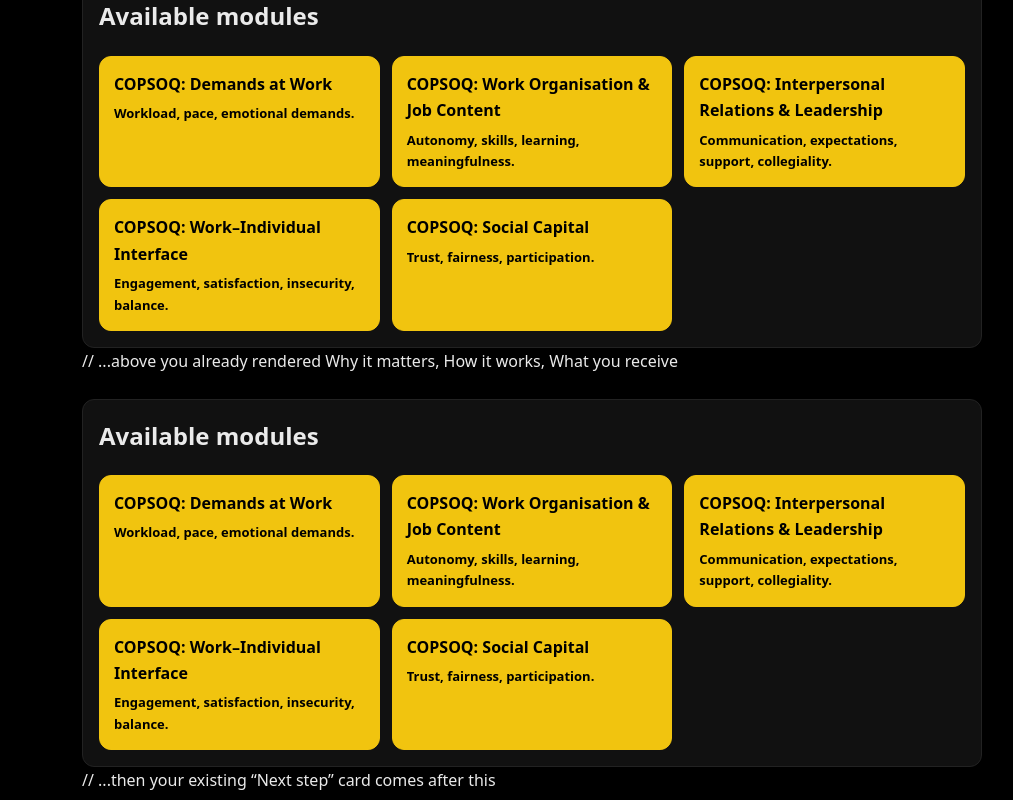
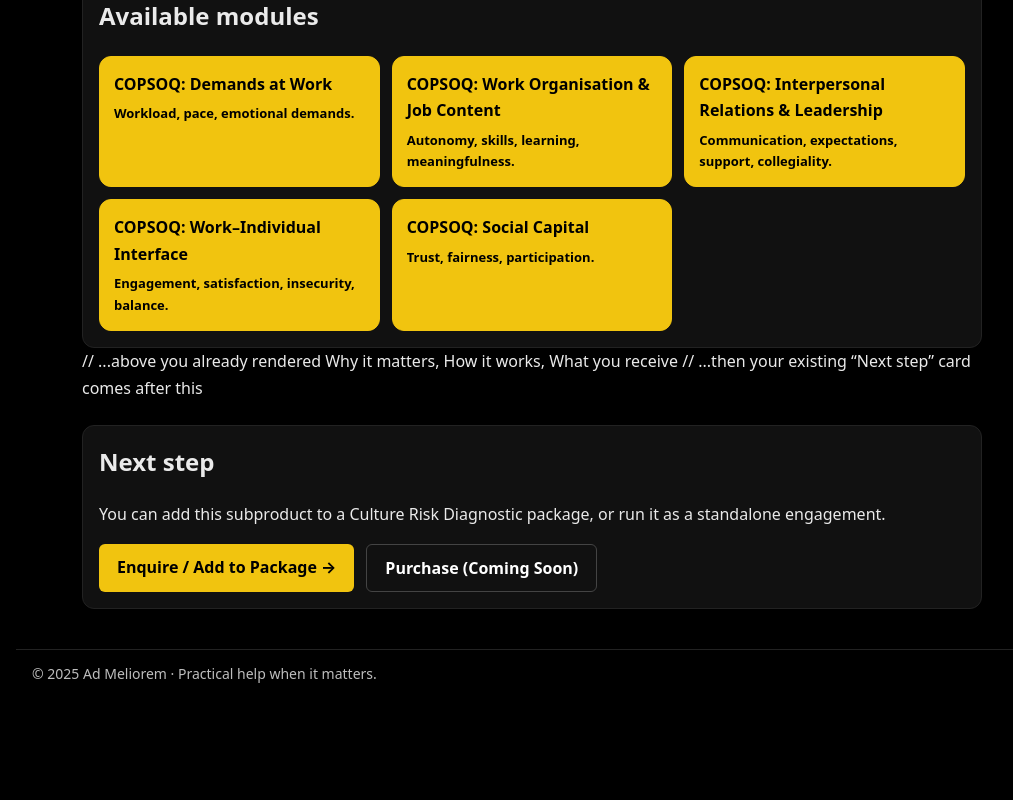
Before and after one commit to AlbertoRMelgoza/AdMeliorem, a Next.js app: page /products/culture-risk-diagnostic/copsoq in a window 1280 px wide. Shown: the part 1096-1896 px from the top of the page, without its empty margins (108-1121 px from the left). After the commit the page ends 1803 px from the top, so only its background shows below. Built offline with nearby package versions, Linux system fonts and the light colour scheme.

Commit message:
Update page.tsx

```diff
--- a/app/products/culture-risk-diagnostic/[slug]/page.tsx
+++ b/app/products/culture-risk-diagnostic/[slug]/page.tsx
@@ -106,35 +106,6 @@ export default function SubproductPage({ params }: Props) {
 
       // ...above you already rendered Why it matters, How it works, What you receive
 
-{/* ↓↓↓ ADD THIS BLOCK HERE ↓↓↓ */}
-{SUBSUB_BY_PARENT[sp.slug as "copsoq" | "seq" | "culture-pulse-surveys"]?.length > 0 && (
-  <section style={card}>
-    <h2 style={{ marginTop: 0 }}>Available modules</h2>
-    <div style={{ display: "grid", gridTemplateColumns: "repeat(auto-fill, minmax(260px, 1fr))", gap: 12 }}>
-      {SUBSUB_BY_PARENT[sp.slug as "copsoq" | "seq" | "culture-pulse-surveys"].map((m) => (
-        <a
-          key={m.slug}
-          href={`/products/culture-risk-diagnostic/${sp.slug}/${m.slug}`}
-          style={{
-            background: "#f1c40f",
-            color: "#000",
-            border: "1px solid #f1c40f",
-            borderRadius: 12,
-            padding: 14,
-            textDecoration: "none",
-            display: "block",
-            fontWeight: 700,
-          }}
-        >
-          <div>{m.title}</div>
-          <p style={{ margin: "6px 0 0 0", fontSize: 13 }}>{m.short}</p>
-        </a>
-      ))}
-    </div>
-  </section>
-)}
-{/* ↑↑↑ END MODULES BLOCK ↑↑↑ */}
-
 // ...then your existing “Next step” card comes after this
 
       <section style={card}>
```
